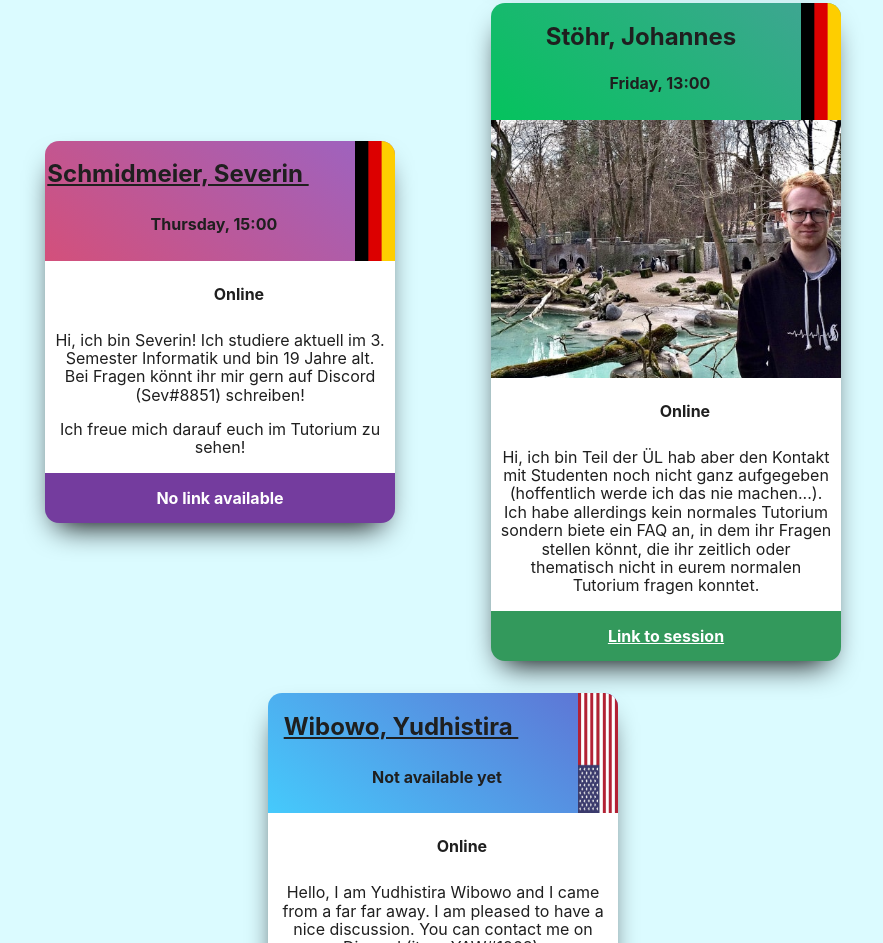
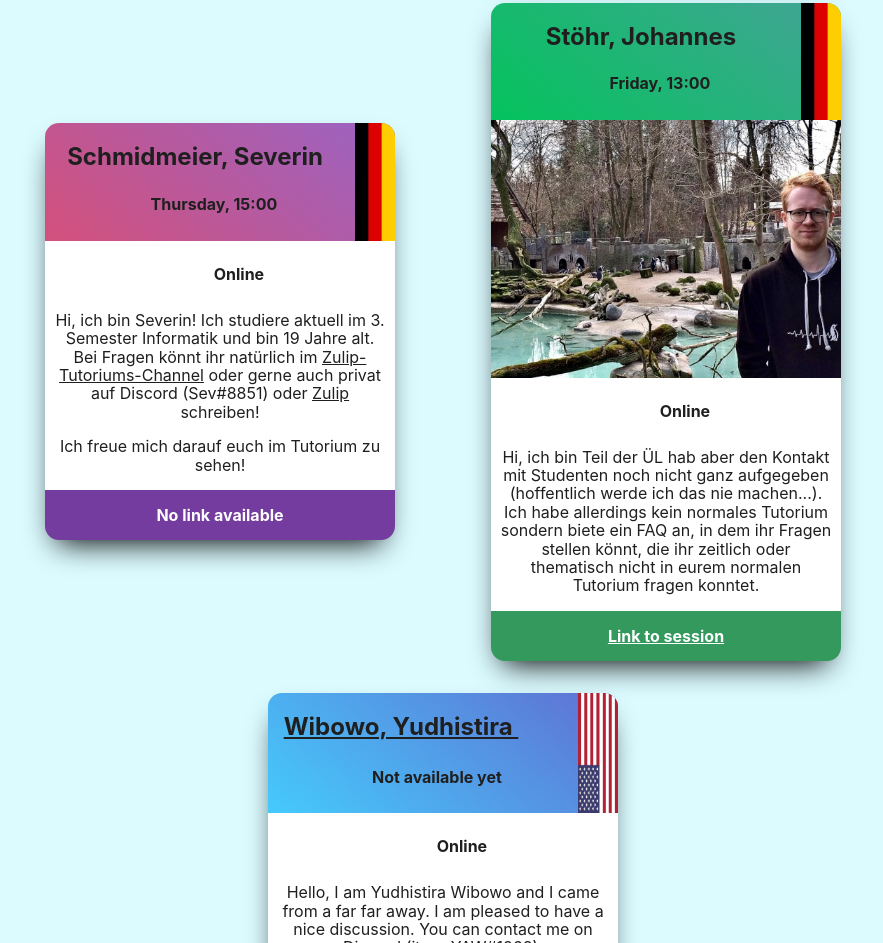
Before and after one commit to simonpannek/PGDPde, an Eleventy site: page src/index.njk in a window 1280 px wide. Shown: the part 1200-2143 px from the top of the page, without its empty margins (197-1080 px from the left). Built offline with nearby package versions, Linux system fonts and the light colour scheme; Eleventy itself is replaced by a stand-in of ours; files that its build step writes are made by us from their sources; what intl-list-format would draw is missing.

Commit message:
removed unfinished website and added zulip links

```diff
--- a/src/tutors/schmidmeier-severin.md
+++ b/src/tutors/schmidmeier-severin.md
@@ -1,7 +1,6 @@
 ---
 firstName: Severin
 lastName: Schmidmeier
-website: https://tum.lol/
 session: Thursday, 15:00
 location: Online
 language: de
@@ -9,6 +8,6 @@ color: purple
 ---
 
 Hi, ich bin Severin! Ich studiere aktuell im 3. Semester Informatik und bin 19 Jahre alt.
-Bei Fragen könnt ihr mir gern auf Discord (Sev#8851) schreiben!
+Bei Fragen könnt ihr natürlich im [Zulip-Tutoriums-Channel](https://zulip.in.tum.de/#narrow/stream/82-PGdP-Do.2015-18.20Severin.20Schmidmeier) oder gerne auch privat auf Discord (Sev#8851) oder [Zulip](https://zulip.in.tum.de/#narrow/pm-with/79-user79) schreiben!
 
 Ich freue mich darauf euch im Tutorium zu sehen!
```
